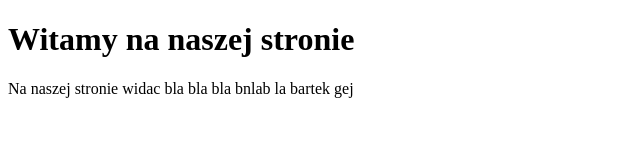
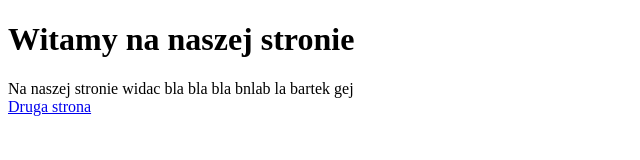
Before and after one commit to pohl1i2020/stroneczka, a plain HTML site: page index.html in a window 1280 px wide. Shown: the whole page, without its empty margins (0-640 px from the left). Drawn offline with Linux system fonts and the light colour scheme.

Commit message:
zmaiana 2

```diff
--- a/index.html
+++ b/index.html
@@ -14,6 +14,7 @@
     <main>
         Na naszej stronie widac bla bla bla bnlab la bartek gej
     </main>
+    <a href="sigma.html"> Druga strona</a>
 
 </body>
 </html>
```
